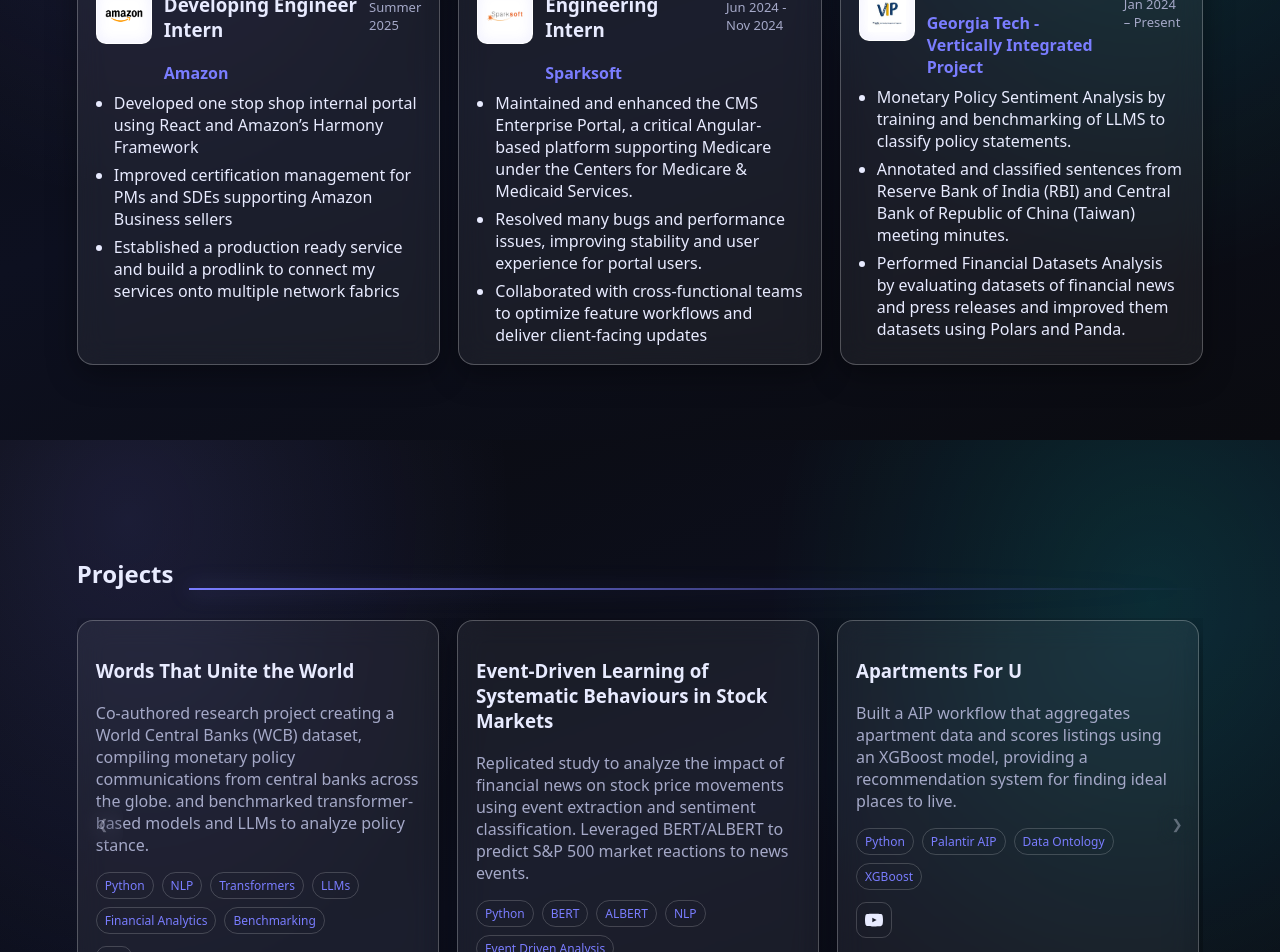
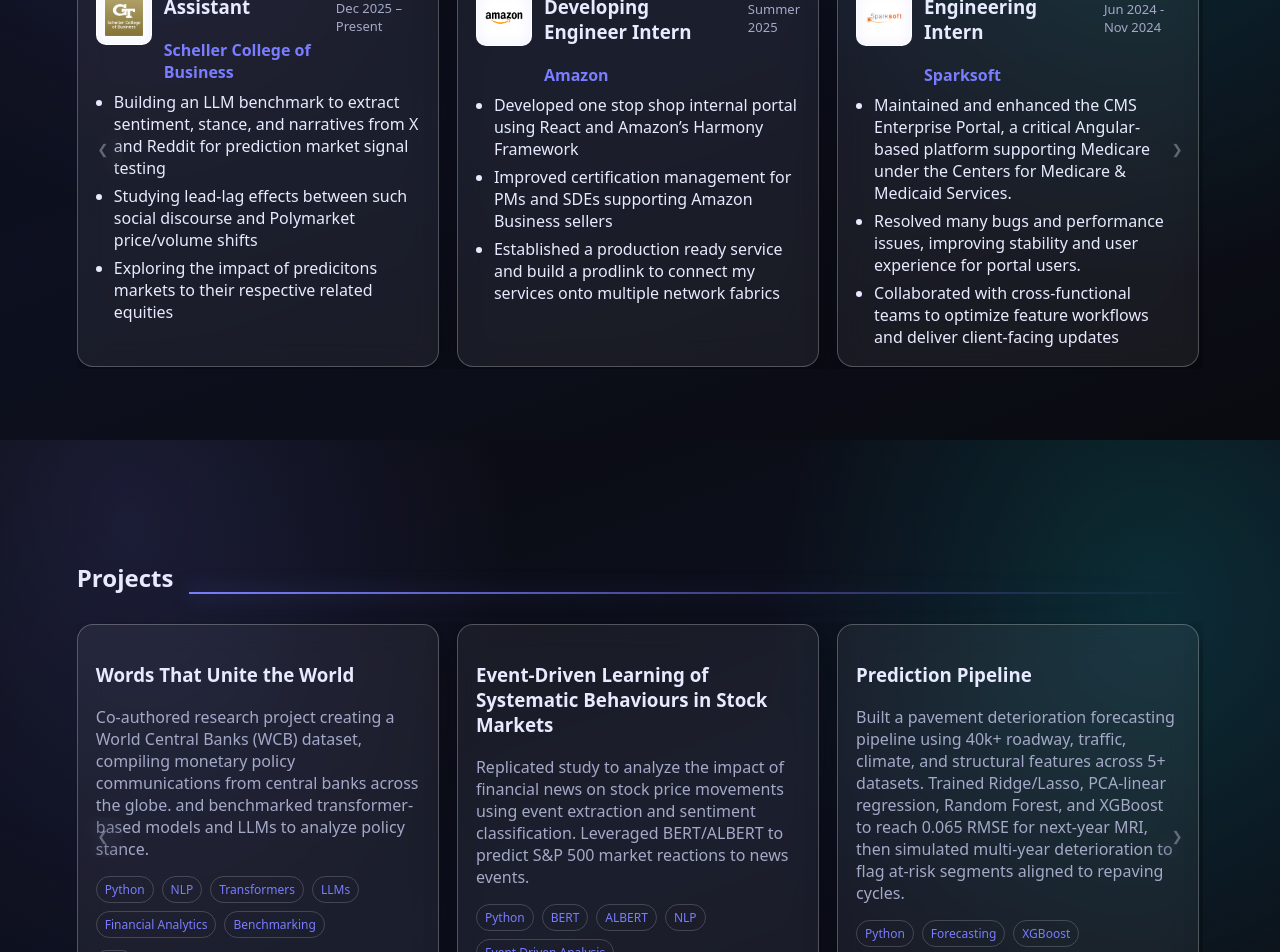
Before and after one commit to AksharRavichandran/AksharRavichandran.github.io, a React (Vite) app: page / in a window 1280 px wide. Shown: the part 1960-2912 px from the top of the page. Built offline with nearby package versions, Linux system fonts and the light colour scheme.

Commit message:
Experience and Project Update

```diff
--- a/src/components/Experience.jsx
+++ b/src/components/Experience.jsx
@@ -1,15 +1,64 @@
-import React from "react";
+import React, { useEffect, useRef, useState } from "react";
 import { motion } from "framer-motion";
 import { experience } from "../data/experience";
 
 export default function Experience() {
+  const trackRef = useRef(null);
+  const [canLeft, setCanLeft] = useState(false);
+  const [canRight, setCanRight] = useState(false);
+  const [isScrolling, setIsScrolling] = useState(false);
+  const scrollTimeoutRef = useRef(null);
+
+  useEffect(() => {
+    const el = trackRef.current;
+    if (!el) return;
+
+    const update = () => {
+      const maxScroll = el.scrollWidth - el.clientWidth;
+      setCanLeft(el.scrollLeft > 4);
+      setCanRight(el.scrollLeft < maxScroll - 4);
+    };
+    const onScroll = () => {
+      update();
+      setIsScrolling(true);
+      if (scrollTimeoutRef.current) clearTimeout(scrollTimeoutRef.current);
+      scrollTimeoutRef.current = setTimeout(() => setIsScrolling(false), 250);
+    };
+
+    update();
+    el.addEventListener("scroll", onScroll, { passive: true });
+    const ro = new ResizeObserver(update);
+    ro.observe(el);
+    return () => {
+      el.removeEventListener("scroll", onScroll);
+      ro.disconnect();
+      if (scrollTimeoutRef.current) clearTimeout(scrollTimeoutRef.current);
+    };
+  }, []);
+
+  const pan = (dir) => {
+    const el = trackRef.current;
+    if (!el) return;
+    const amount = Math.max(260, Math.floor(el.clientWidth * 0.9));
+    el.scrollBy({ left: dir * amount, behavior: "smooth" });
+  };
+
   return (
     <section id="experience" className="section">
       <div className="section-header">
         <h2>Experience</h2>
         <div className="section-underline" />
       </div>
-      <div className="exp-grid">
+      <div className={`carousel ${isScrolling ? "scrolling" : ""}`}>
+        <button
+          className="carousel-arrow left"
+          aria-label="Previous experience"
+          onClick={() => pan(-1)}
+          disabled={!canLeft}
+        >
+          &#10094;
+        </button>
+        <div className="carousel-track" ref={trackRef}>
           {experience.map((item, idx) => (
             <motion.article
               key={item.company + idx}
@@ -48,6 +97,15 @@
             </motion.article>
           ))}
         </div>
+        <button
+          className="carousel-arrow right"
+          aria-label="Next experience"
+          onClick={() => pan(1)}
+          disabled={!canRight}
+        >
+          &#10095;
+        </button>
+      </div>
     </section>
   );
 }
--- a/src/components/Projects.jsx
+++ b/src/components/Projects.jsx
@@ -2,6 +2,7 @@
 import { motion } from "framer-motion";
 import wordsPdf from "../assets/722_Words_That_Unite_The_World.pdf";
 import eventPdf from "../assets/EventDrivenAnalysis.pdf";
+import roadForecastPdf from "../assets/Road_Condition_Forecasting___Final_Report.pdf";
 
 const projects = [
   {
@@ -22,6 +23,19 @@
     desc: "Replicated study to analyze the impact of financial news on stock price movements using event extraction and sentiment classification. Leveraged BERT/ALBERT to predict S&P 500 market reactions to news events.",
     tags: ["Python", "BERT", "ALBERT",  "NLP", "Event Driven Analysis"],
     doc: eventPdf,
+  },
+  {
+    title: "Prediction Pipeline",
+    desc: "Built a pavement deterioration forecasting pipeline using 40k+ roadway, traffic, climate, and structural features across 5+ datasets. Trained Ridge/Lasso, PCA-linear regression, Random Forest, and XGBoost to reach 0.065 RMSE for next-year MRI, then simulated multi-year deterioration to flag at-risk segments aligned to repaving cycles.",
+    tags: [
+      "Python",
+      "Forecasting",
+      "XGBoost",
+      "Random Forest",
+      "PCA Regression",
+      "Infrastructure"
+    ],
+    doc: roadForecastPdf,
   },
   {
     title: "Apartments For U",
@@ -52,8 +66,14 @@
   },
   {
     title: "Intraday Beta Estimation",
+    desc: "Built an intraday beta estimation pipeline for portfolio risk analysis; details are confidential under the Investment Committee.",
+    tags: ["Python", "Kalman Filtering", "Pandas", "NumPy"],
+  },
+  {
+    title: "NFL Analytics",
     desc: "In progress...",
-    tags: ["Python", "Kalman Filtering", "Pandas", "NumPy"],
+    tags: ["Python", "Data Analysis", "Sports Analytics"],
+    github: "https://github.com/AksharRavichandran/NFLAnalytics",
   },
 ];
 
--- a/src/data/experience.js
+++ b/src/data/experience.js
@@ -1,8 +1,20 @@
 import amazonLogo from "../assets/amazon.png";
 import sparksoftLogo from "../assets/sparksoft.png";
 import vipLogo from "../assets/vip.jpeg";
+import schellerLogo from "../assets/scheller.jpeg";
 
 export const experience = [
+  {
+    company: "Scheller College of Business",
+    role: "Research Assistant",
+    period: "Dec 2025 – Present",
+    logo: schellerLogo,
+    highlights: [
+      "Building an LLM benchmark to extract sentiment, stance, and narratives from X and Reddit for prediction market signal testing",
+      "Studying lead-lag effects between such social discourse and Polymarket price/volume shifts",
+      "Exploring the impact of predicitons markets to their respective related equities"
+    ],
+  },
   {
     company: "Amazon",
     role: "Software Developing Engineer Intern",
@@ -36,4 +48,5 @@
       "Performed Financial Datasets Analysis by evaluating datasets of financial news and press releases and improved them datasets using Polars and Panda."
     ],
   },
+
 ];
--- a/src/styles/globals.css
+++ b/src/styles/globals.css
@@ -442,8 +442,12 @@
 .carousel-track::-webkit-scrollbar { display: none; }
 .carousel-track { -ms-overflow-style: none; scrollbar-width: none; }
 .project-card { padding: 18px; scroll-snap-align: start; flex: 0 0 100%; position: relative; z-index: 0; }
+/* Experience cards within carousel */
+.carousel-track .exp-card { scroll-snap-align: start; flex: 0 0 100%; position: relative; z-index: 0; }
 @media (min-width: 640px) { .carousel-track .project-card { flex-basis: calc(50% - 9px); } }
 @media (min-width: 960px) { .carousel-track .project-card { flex-basis: calc(33.333% - 12px); } }
+@media (min-width: 640px) { .carousel-track .exp-card { flex-basis: calc(50% - 9px); } }
+@media (min-width: 960px) { .carousel-track .exp-card { flex-basis: calc(33.333% - 12px); } }
 .carousel-arrow {
   position: absolute;
   top: 50%;
```
Also changed, not shown: src/assets/scheller.jpeg (added), 1 other file (tests, documents, lock files or other folders). Lines whose indentation alone changed are shown as unchanged.
